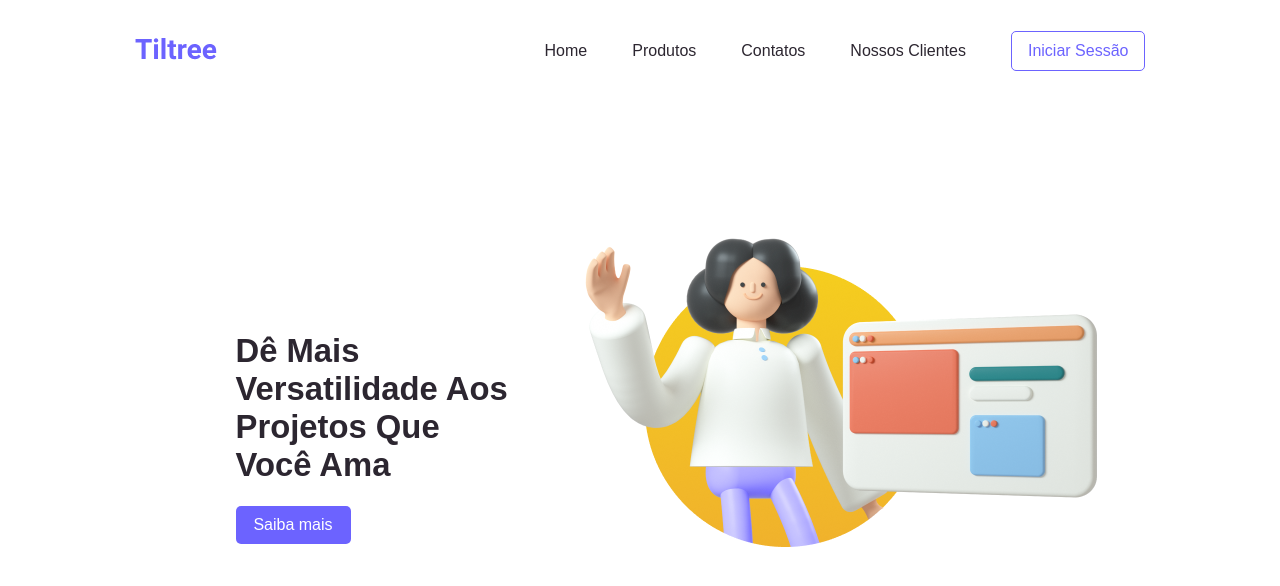
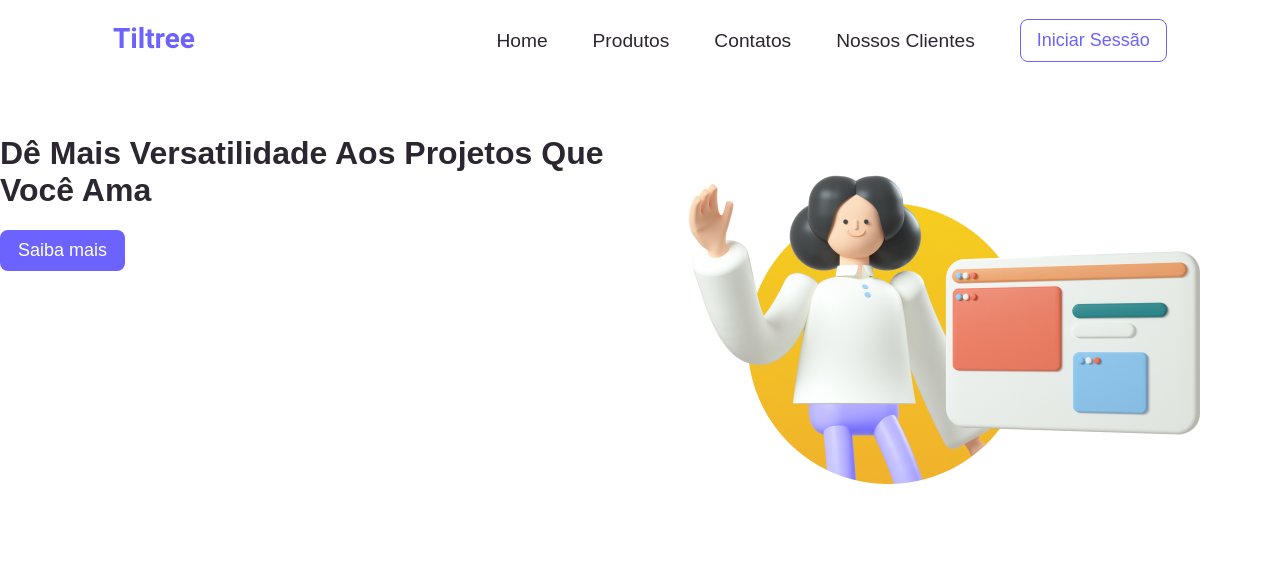
Before and after one commit to JoelFnandes/Authentication, a React (Create React App) app: page / in a window 1280 px wide. Shown: the top 586 px of the page. Built offline with nearby package versions, Linux system fonts and the light colour scheme.

Commit message:
continuando estilizacao da navbar

```diff
--- a/package.json
+++ b/package.json
@@ -12,6 +12,7 @@
     "axios": "^0.24.0",
     "react": "^17.0.2",
     "react-dom": "^17.0.2",
+    "react-icons": "^4.3.1",
     "react-router-dom": "^5.2.0",
     "react-scripts": "4.0.3",
     "web-vitals": "^1.0.1"
--- a/src/components/button/button.css
+++ b/src/components/button/button.css
@@ -5,7 +5,7 @@
 
 .btn{
     padding: 8px 16px;
-    border-radius: 5px !important;
+    border-radius: 8px !important;
     outline: none;
     border: none;
     cursor: pointer;
@@ -19,7 +19,7 @@
 .btn-primary{
     background-color: var(--primary);
     color: white;
-    width: 115px;
+    width: 125px;
 }
 
 .btn-primary:hover{
@@ -41,7 +41,7 @@
 /* SIZES */
 .btn-medium{
     padding: 10px 16px;
-    font-size: 16px;
+    font-size: 18px;
 
 }
 .btn-large{
--- a/src/components/navbar/navbar.css
+++ b/src/components/navbar/navbar.css
@@ -1,20 +1,19 @@
+:root{
+    font-family: sans-serif;
+}
 /* nav geral */
 .nav-geral{
     display: flex;
+    font-size: 1.2em;
     justify-content: space-around;
     align-items: center;
-    z-index: 1;
-    margin-top: 15px;
+
 }
 
 
-/* Div com Logo */
-.contain-logo{
-    align-items: center;
-    align-self: center;
-    display: block;
-}
+/* Logo */
 .link-logo{
+    cursor: pointer;
 
 
 }
@@ -25,6 +24,8 @@
 
 .menu-icon{
     display: none;
+
+
 }
 /* Lista ul com as tags links do nav */
 .nav-ul-links{
@@ -63,5 +64,22 @@ li{
     }
     .nav-ul-links{
         display: flex;
+        flex-direction: column;
+        width: 100%;
+        opacity: 1;
+        display: none;
+    }
+    .nav-li-link{
+        margin-bottom: 1.5em;
+    }
+    .menu-icon{
+        display: flex;
+        align-self: center;
+        justify-content: center;
+        align-items: center;
+    }
+    .faBars{
+        align-self: center;
+        align-items: center;
     }
 }
--- a/src/components/navbar/navbar.js
+++ b/src/components/navbar/navbar.js
@@ -3,29 +3,25 @@ import "./navbar.css";
 import logo from "../../images/logo.svg";
 import {Button} from "../button/button";
 import menu from "../../icons/bars-solid.svg"
-
+import {FaBars} from 'react-icons/fa';
 
 function Navbar() {
 
 
     return (
         <nav className="nav-geral">
-
-            <div className="contain-logo">
-                <a className="link-logo" href="/"><img className="img-logo" src={logo}/></a>
-            </div>
+            <a className="link-logo" href="/"><img className="img-logo" src={logo}/></a>
             <ul className="nav-ul-links">
                 <li className="nav-li-link"><a href="/" className="nav-link-primary">Home</a></li>
                 <li className="nav-li-link"><a href="" className="nav-link-primary">Produtos</a></li>
                 <li className="nav-li-link"><a href="" className="nav-link-primary">Contatos</a></li>
                 <li className="nav-li-link"><a href="" className="nav-link-primary">Nossos Clientes</a></li>
                 <li className="nav-li-link"><a href="/authen"><Button buttonStyle="btn-outline" buttonSize="btn-medium" onClick="">Iniciar Sessão</Button></a></li>
-                <div className="menu-icon nav-li-link">
-                    <img className="menu-drop"src={menu} alt=""></img>
-                </div>
+
             </ul>
-
-
+            <div className="menu-icon">
+                    <FaBars className="faBars"></FaBars>
+            </div>
         </nav>
     );
 }
--- a/src/pages/HomeMain/HomeMain.css
+++ b/src/pages/HomeMain/HomeMain.css
@@ -1,54 +1,34 @@
+body{
+    margin: 0;
+    padding: 0;
+}
+:root{
+    color: #2C2630;
+
+}
 .div-home{
     display: flex;
-    flex-direction: row;
     align-items: center;
-    height: 85vh;
-    margin-left: 10%;
-    margin-right: 10%;
+    justify-content: center;
+
+}
+.first-contain{
+    display: flex;
+
+    margin-top: 2rem;
+
 }
 .div-elemen{
     flex-direction: column;
-    align-self: center;
     justify-content: center;
-    display: flex;
-    margin-left: 10%;
-}
-h1{
-    font-family: sans-serif;
-    text-align: center;
-    margin-left: 0;
-    align-self:initial;
-    text-align: initial;
-    color: #2C2630;
-    font-size: 205%;
-}
-.btn-prima {
-    color: white;
-    background-color: #6C63FF;
-    border: none;
-    border-radius: 3px;
-    font-size: large;
-    cursor: pointer;
-    text-align: center;
-    align-self:initial;
-}
 
-.btn-prima:hover {
-    background-color: #908AFF;
-}
 
-.btn-prima:active {
-    background-color: #4941D1
 }
 .div-figu{
-    align-self: center;
-    display: flex;
-    justify-content: center;
-    align-self: center;
-    margin-left: 20%;
+    flex-direction: column;
+    justify-self: center;
+    align-self: flex-start;
 }
 .ilustra{
-    align-self: center;
-    margin-bottom: 20%;
-    padding-left: 5%;
+    align-self: flex-start;
 }
--- a/src/pages/HomeMain/HomeMain.js
+++ b/src/pages/HomeMain/HomeMain.js
@@ -4,16 +4,19 @@ import "./HomeMain.css";
 import ilutracao from "../../images/Ilustracao.png"
 import { Button } from '../../components/button/button';
 
-function HomeMain(){
+
+function HomeMain() {
     return (
         <div className="">
-                <Navbar/>
+            <Navbar />
             <div className="div-home">
+                <div className="first-contain">
                     <div className="div-elemen">
                         <h1>Dê Mais Versatilidade Aos Projetos Que Você Ama</h1>
                         <Button buttonStyle="btn-primary" buttonSize="btn-medium">Saiba mais</Button>
                     </div>
-                <div className="div_figu"><img className="ilustra" src={ilutracao}/></div>
+                    <div className="div_figu"><img className="ilustra" src={ilutracao} /></div>
+                </div>
             </div>
         </div>
     )
```
Also changed, not shown: 1 other file (tests, documents, lock files or other folders). Lines whose indentation alone changed are shown as unchanged.
